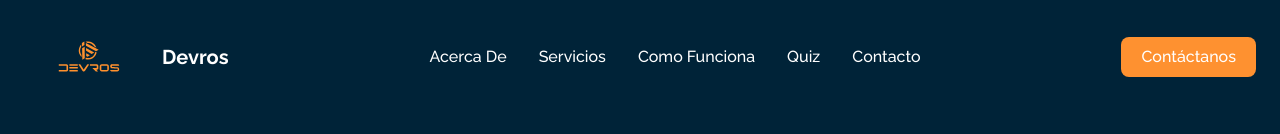
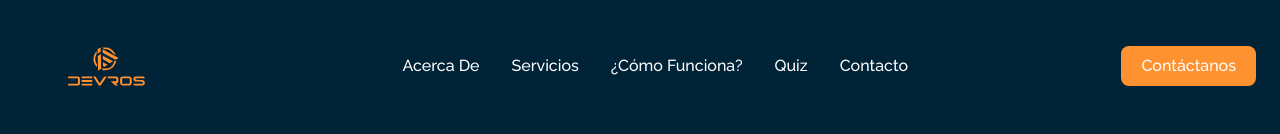
Before and after one commit to vechicin/devros-front, a React (Vite) app: page / in a window 1280 px wide. Shown: the top 134 px of the page. Built offline with nearby package versions, Linux system fonts and the light colour scheme.

Commit message:
Make final updates

```diff
--- a/src/components/ContactForm.tsx
+++ b/src/components/ContactForm.tsx
@@ -232,8 +232,8 @@ const ContactForm = () => {
           disabled={isSubmitting}
           className={`w-full flex items-center justify-center px-6 py-3 rounded-lg text-devros-white font-semibold transition duration-300 ${
             isSubmitting
-              ? "bg-devros-primary-blue cursor-not-allowed"
-              : "bg-devros-primary-blue hover:bg-blue-700"
+              ? "bg-devros-orange cursor-not-allowed"
+              : "bg-devros-orange hover:bg-devros-secondary-blue"
           }`}
         >
           {isSubmitting ? (
--- a/src/components/Footer.tsx
+++ b/src/components/Footer.tsx
@@ -16,11 +16,7 @@ const Footer = () => {
           {/* Company Info */}
           <div className="md:col-span-1">
             <div className="flex items-center mb-4">
-              <Icon size={130} />
-              {/* <Bot className="h-8 w-8 text-devros-primary-blue" /> */}
-              <span className="hidden sm:inline ml-2 text-xl font-bold">
-                Devros
-              </span>
+              <Icon size={165} />
             </div>
             <p className="text-devros-gray mb-6">
               Transformando tu empresa con soluciones impulsadas por IA.
--- a/src/components/Header.tsx
+++ b/src/components/Header.tsx
@@ -33,17 +33,7 @@ const Header = () => {
         <div className="flex justify-between items-center">
           {/* Logo */}
           <a href="#" className="flex items-center">
-            <Icon size={130} />
-            {/* <Bot
-              className={`h-8 w-8 ${
-                isScrolled ? "text-devros-secondary-blue" : "text-devros-white"
-              }`}
-            /> */}
-            <span
-              className={`hidden sm:inline ml-2 text-xl font-bold text-devros-white`}
-            >
-              Devros
-            </span>
+            <Icon size={165} />
           </a>
 
           {/* Desktop Navigation */}
@@ -76,7 +66,7 @@ const Header = () => {
                   : "hover:text-devros-primary-blue transition duration-300 "
               }`}
             >
-              Como Funciona
+              ¿Cómo Funciona?
             </a>
             <a
               href="#quiz"
@@ -158,7 +148,7 @@ const Header = () => {
                 className="font-medium text-gray-700 hover:text-blue-500 transition duration-300"
                 onClick={() => setIsMenuOpen(false)}
               >
-                Como Funciona
+                ¿Cómo Funciona?
               </a>
               <a
                 href="#quiz"
--- a/src/components/Quiz.tsx
+++ b/src/components/Quiz.tsx
@@ -325,7 +325,7 @@ const Quiz: React.FC = () => {
                     </h3>
                     <button
                       onClick={() => setIsQuizStarted(true)}
-                      className="px-6 py-3 bg-devros-primary-blue text-devros-white rounded-lg hover:bg-devros-secondary-blue transition duration-300"
+                      className="px-6 py-3 bg-devros-orange text-devros-white rounded-lg hover:bg-devros-secondary-blue transition duration-300"
                     >
                       Empezar
                     </button>
```
